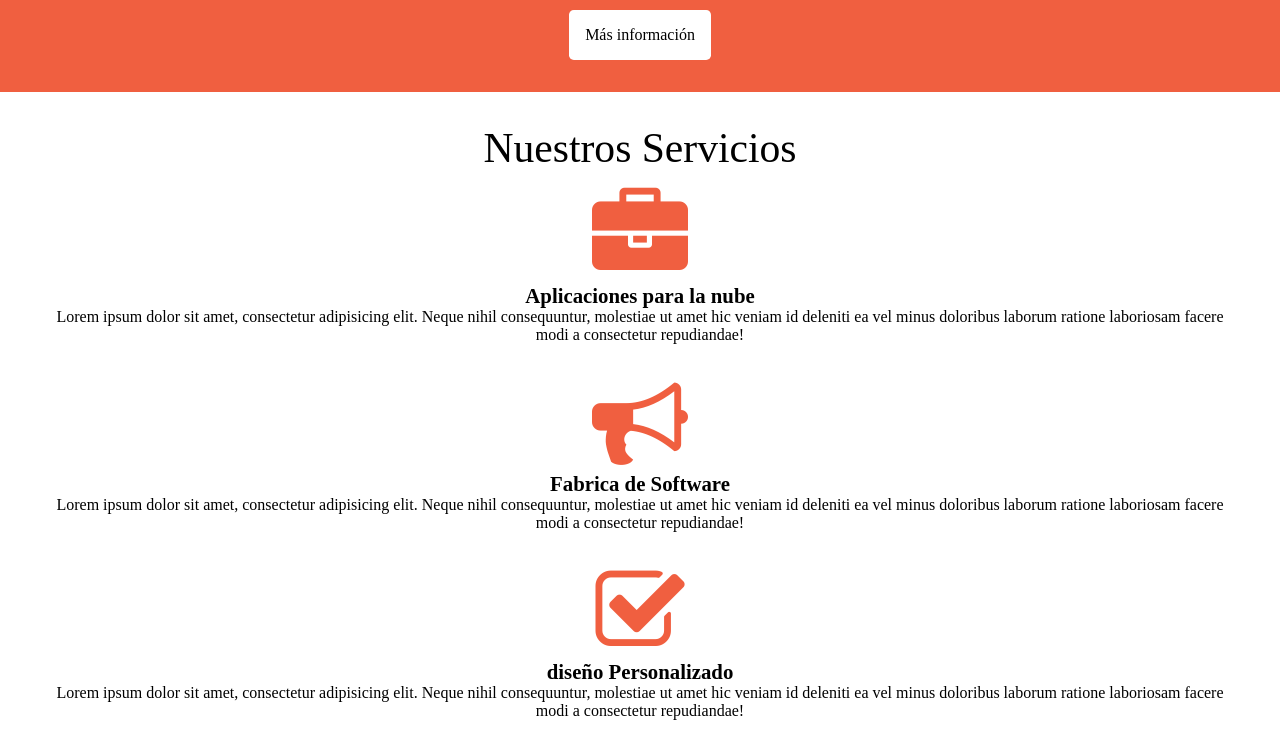
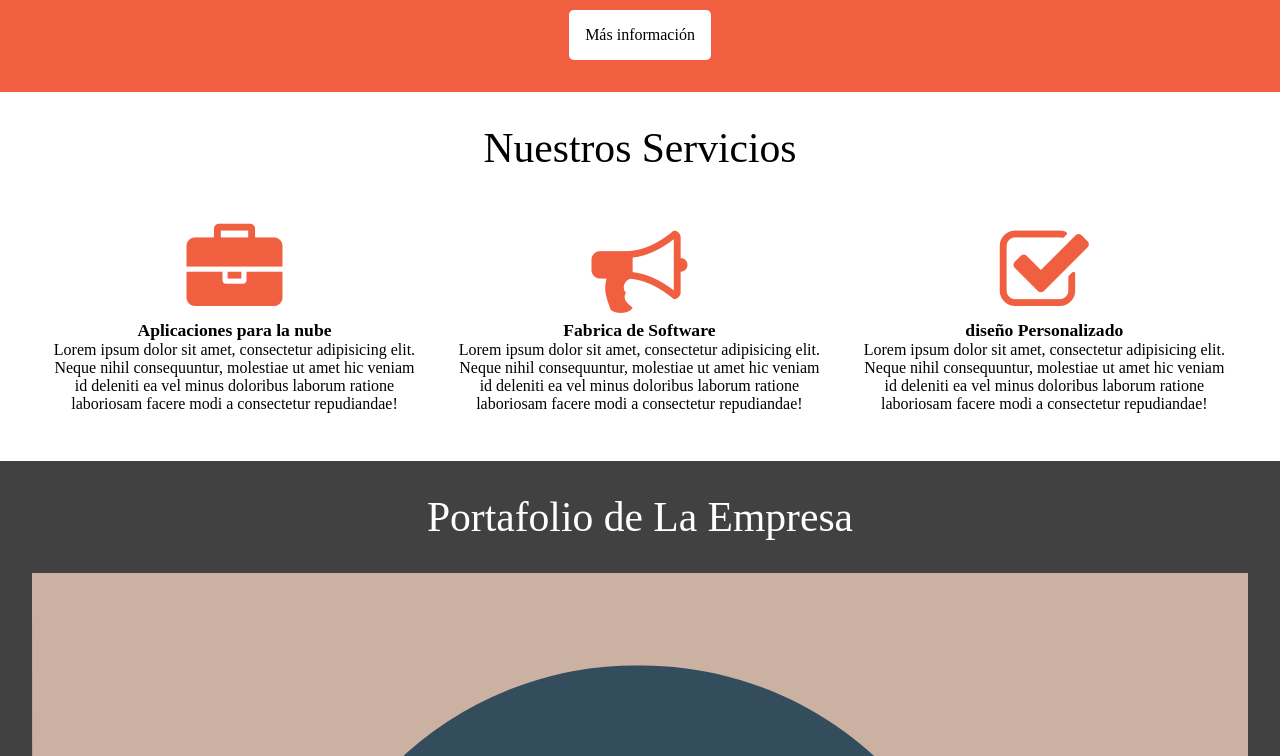
Before and after one commit to ache72/creativa, a plain HTML site: page index.html in a window 1280 px wide. Shown: the part 1104-1860 px from the top of the page. Drawn offline with Linux system fonts and the light colour scheme.

Commit message:
bloque de serviciocon responsive design

```diff
--- a/css/estilo.css
+++ b/css/estilo.css
@@ -66,7 +66,8 @@ header .encabezado nav ul li a:hover{
 .bienvenidos .container .texto-bienvenido{
     position: relative;
     text-align: center;
-    padding-top: 25%;
+    padding: 25% 2em 0px 2em;
+
 }
 
 .bienvenidos .container .texto-bienvenido h6{
@@ -182,3 +183,35 @@ footer span{
     color: #fff;
 
 }
+
+/*Inicio de media querys*/
+
+/*media queris de servicios*/
+
+@media(min-width:720px){
+    .servicios-creator{
+        overflow: hidden;
+    }
+}
+
+@media(min-width:720px){
+    .servicios-creator .servicios{
+        overflow: hidden;
+        margin-top: 3%;
+    }
+}
+
+@media(min-width:720px){
+    .servicios-creator .servicios article{
+        width: 33.3%;
+        float: left;
+        box-sizing: border-box;
+    }
+}
+
+@media(min-width:720px){
+    .servicios-creator .servicios h5{
+    font-size: 1.1em;
+    font-weight: bold;
+    }
+}
```
